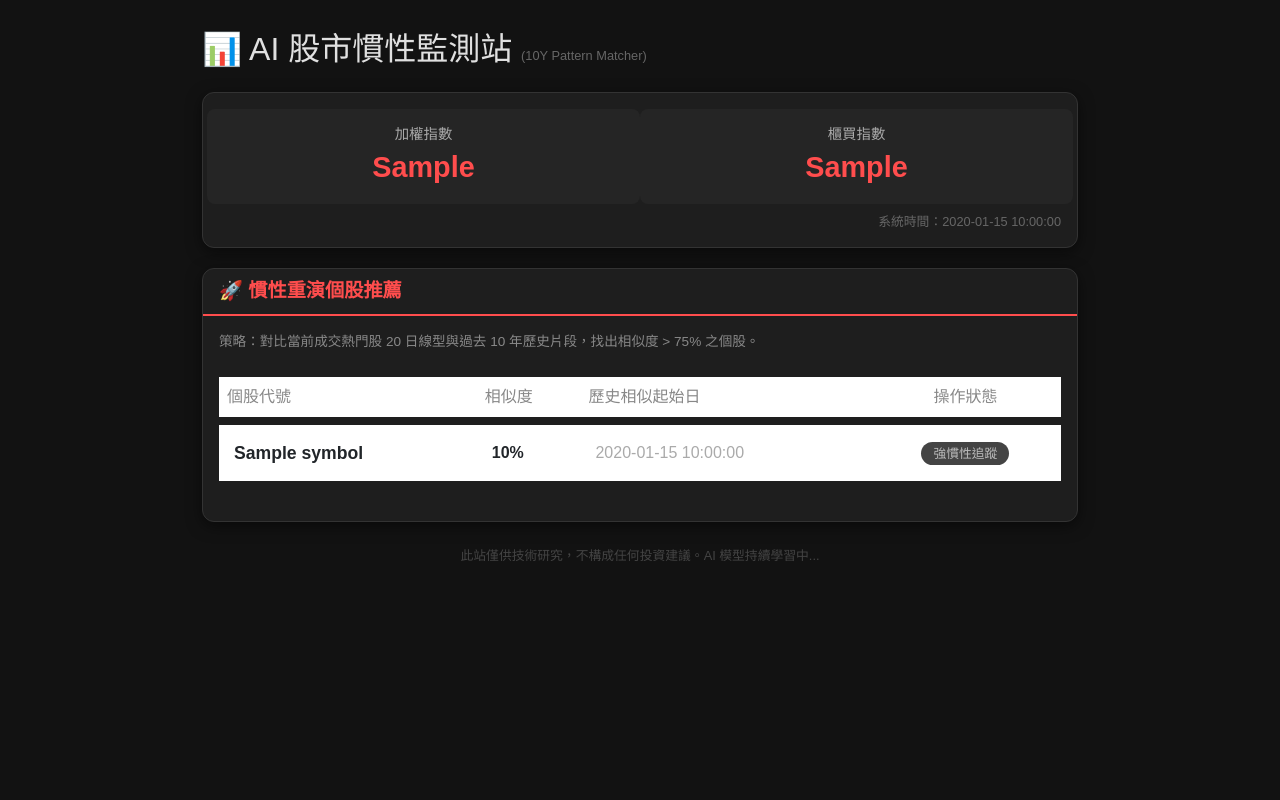
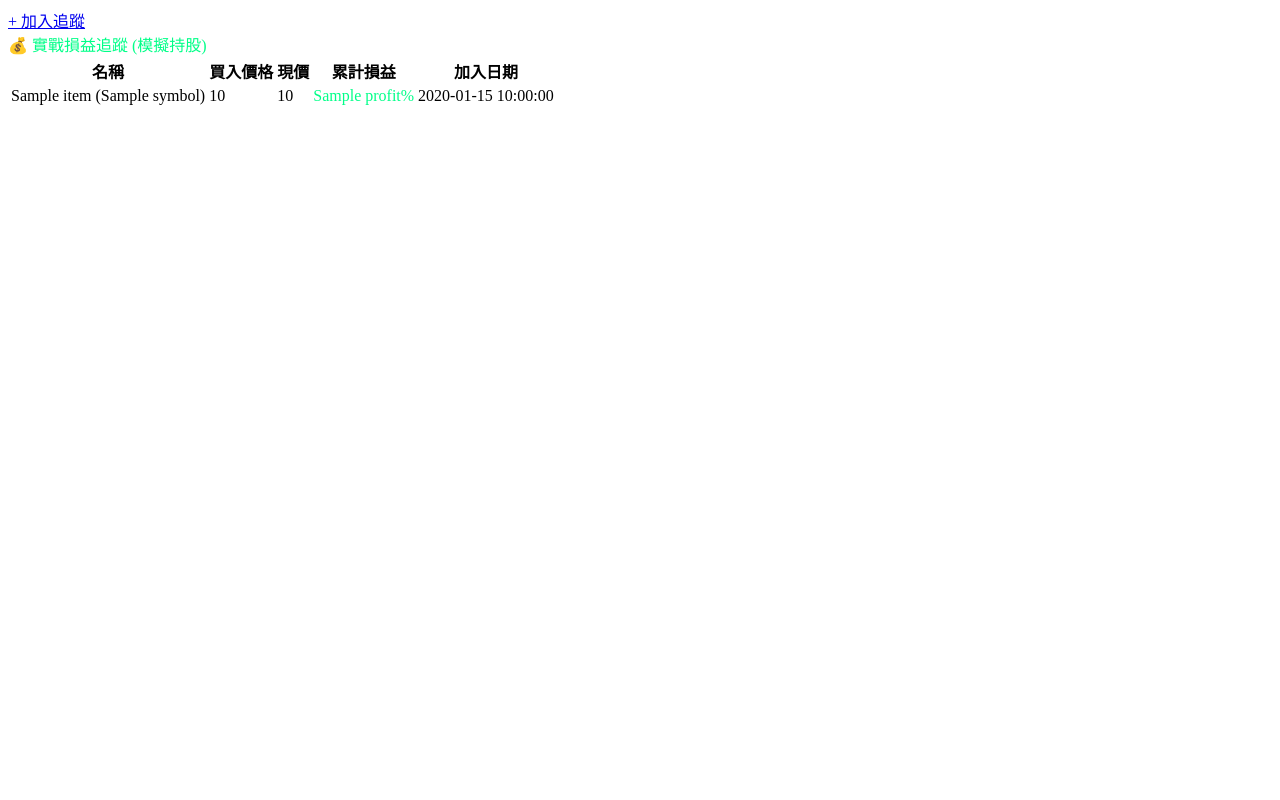
Before and after one commit to dannykao0715-code/stock-ai, a Flask app: template templates/index.html in a window 1280 px wide. Run offline with Flask 3, Linux system fonts and the light colour scheme; the template is opened without the code that fills it: most values are stand-ins (such as "Sample title", 1, 10 or a date in 2020).

Commit message:
Update index.html

```diff
--- a/templates/index.html
+++ b/templates/index.html
@@ -1,92 +1,33 @@
-<!DOCTYPE html>
-<html lang="zh-TW">
-<head>
-    <meta charset="UTF-8">
-    <meta name="viewport" content="width=device-width, initial-scale=1.0">
-    <title>AI 股市慣性監測站</title>
-    <link href="https://cdn.jsdelivr.net/npm/bootstrap@5.3.0/dist/css/bootstrap.min.css" rel="stylesheet">
-    <style>
-        body { background-color: #121212; color: #e0e0e0; font-family: "Microsoft JhengHei", sans-serif; }
-        .container { max-width: 900px; margin-top: 30px; }
-        .card { background-color: #1e1e1e; border: 1px solid #333; border-radius: 12px; margin-bottom: 20px; box-shadow: 0 4px 15px rgba(0,0,0,0.5); }
-        .card-header { border-bottom: 2px solid #ff4d4d; color: #ff4d4d; font-weight: bold; font-size: 1.2rem; background: transparent; }
-        .index-box { text-align: center; padding: 15px; border-radius: 8px; background-color: #252525; }
-        .index-label { font-size: 0.9rem; color: #aaa; }
-        .index-value { font-size: 1.8rem; font-weight: bold; color: #ff4d4d; }
-        .table { color: #e0e0e0; border-collapse: separate; border-spacing: 0 8px; }
-        .table thead th { border: none; color: #888; font-weight: normal; }
-        .table tbody tr { background-color: #252525; transition: 0.3s; }
-        .table tbody tr:hover { background-color: #333; transform: scale(1.01); }
-        .table td { border: none; padding: 15px; vertical-align: middle; }
-        .stock-id { font-weight: bold; font-size: 1.1rem; color: #fff; }
-        .score-high { color: #ff4d4d; font-weight: bold; }
-        .score-mid { color: #ffa500; font-weight: bold; }
-        .status-badge { background-color: #444; color: #bbb; border-radius: 20px; padding: 4px 12px; font-size: 0.8rem; }
-    </style>
-</head>
-<body>
+<td>
+    <a href="/add_track/{{ rec.symbol }}" class="btn btn-sm btn-outline-danger">+ 加入追蹤</a>
+</td>
 
-<div class="container">
-    <h2 class="mb-4">📊 AI 股市慣性監測站 <small style="font-size: 0.8rem; color: #666;">(10Y Pattern Matcher)</small></h2>
-
-    <div class="card">
+<div class="card mt-4">
+    <div class="card-header" style="color: #00ff88; border-bottom-color: #00ff88;">💰 實戰損益追蹤 (模擬持股)</div>
     <div class="card-body">
-            <div class="row">
-                <div class="col-6 index-box">
-                    <div class="index-label">加權指數</div>
-                    <div class="index-value">{{ tw_idx }}</div>
-                </div>
-                <div class="col-6 index-box">
-                    <div class="index-label">櫃買指數</div>
-                    <div class="index-value" style="color: #ff4d4d;">{{ otc_idx }}</div>
-                </div>
-            </div>
-            <div class="mt-2 text-end" style="font-size: 0.8rem; color: #666;">
-                系統時間：{{ current_time }}
-            </div>
-        </div>
-    </div>
-
-    <div class="card">
-        <div class="card-header">🚀 慣性重演個股推薦</div>
-        <div class="card-body">
-            <p style="font-size: 0.85rem; color: #888;">策略：對比當前成交熱門股 20 日線型與過去 10 年歷史片段，找出相似度 > 75% 之個股。</p>
         <table class="table">
             <thead>
                 <tr>
-                        <th>個股代號</th>
-                        <th>相似度</th>
-                        <th>歷史相似起始日</th>
-                        <th class="text-center">操作狀態</th>
+                    <th>名稱</th>
+                    <th>買入價格</th>
+                    <th>現價</th>
+                    <th>累計損益</th>
+                    <th>加入日期</th>
                 </tr>
             </thead>
             <tbody>
-                    {% for rec in recommendations %}
+                {% for item in tracked_results %}
                 <tr>
-                        <td class="stock-id">{{ rec.symbol }}</td>
-                        <td class="{{ 'score-high' if rec.score >= 90 else 'score-mid' }}">
-                            {{ rec.score }}%
+                    <td>{{ item.name }} ({{ item.symbol }})</td>
+                    <td>{{ item.buy_price }}</td>
+                    <td>{{ item.current_price }}</td>
+                    <td style="color: {{ '#ff4d4d' if item.profit > 0 else '#00ff88' }}">
+                        {{ '+' if item.profit > 0 }}{{ item.profit }}%
                     </td>
-                        <td style="color: #aaa;">{{ rec.history_date }}</td>
-                        <td class="text-center"><span class="status-badge">強慣性追蹤</span></td>
-                    </tr>
-                    {% else %}
-                    <tr>
-                        <td colspan="4" class="text-center py-5" style="color: #555;">
-                            目前排行榜中尚未掃描到高相似度個股，請稍後再試。
-                        </td>
+                    <td>{{ item.date }}</td>
                 </tr>
                 {% endfor %}
             </tbody>
         </table>
     </div>
 </div>
-
-    <div class="text-center mt-4 mb-5" style="color: #444; font-size: 0.8rem;">
-        此站僅供技術研究，不構成任何投資建議。AI 模型持續學習中...
-    </div>
-</div>
-
-<script src="https://cdn.jsdelivr.net/npm/bootstrap@5.3.0/dist/js/bootstrap.bundle.min.js"></script>
-</body>
-</html>
```
Lines whose indentation alone changed are shown as unchanged.
